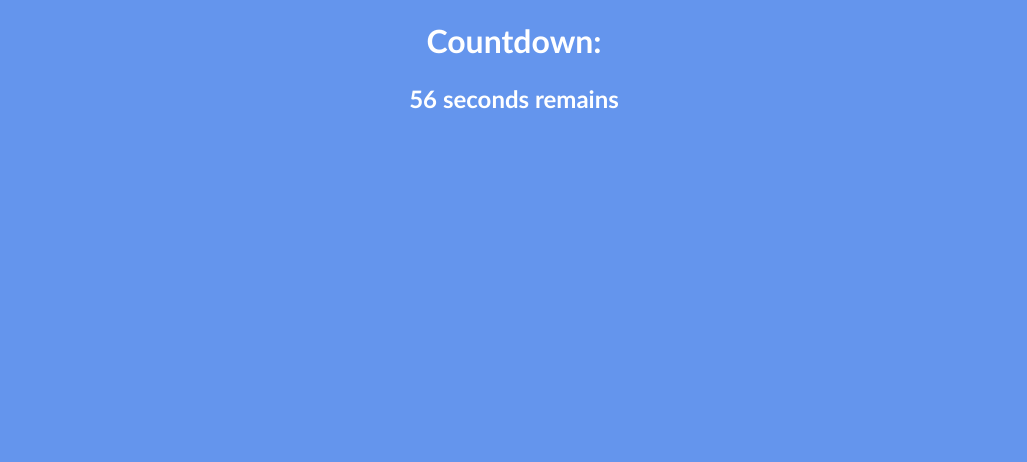
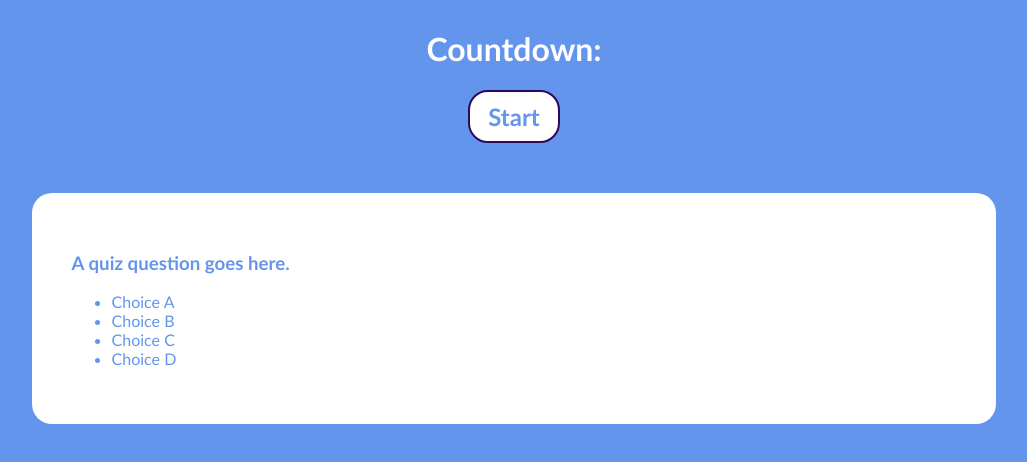
Before and after one commit to veronika-pomy/Timed-Coding-Quiz, a plain HTML site: page index.html in a window 1280 px wide. Shown: the whole page, without its empty margins (126-1153 px from the left). Drawn offline with Linux system fonts and the light colour scheme.

Commit message:
added basic styling in css, added a div for timer and button and a div for the question in html, added eventlistener to button to start timer in js

```diff
--- a/assets/index.js
+++ b/assets/index.js
@@ -1,8 +1,14 @@
-let startSecondsEl = 60; // start timer at 60 seconds
-const countDownEl = document.querySelector("#count-down"); // targeting html tag displaying countdown
-
-// function to update the counter
-function countDownSeconds () {
+// start timer at 60 seconds
+let startSecondsEl = 60;
+// selecting html tag displaying countdown
+const countDownEl = document.querySelector("#count-down");
+// selecting button el
+const buttonEl = document.querySelector("#start-button");
+// Event listener to start countdown when the button "start" is clicked
+// Includes set interval method and a funcion that increments seconds
+// Fix that when the button is clicked twice the timer goes faster
+buttonEl.addEventListener("click", function () {
+    setInterval ( function (){
         if (startSecondsEl >= 0) {
             let secondsRemains = startSecondsEl;
             startSecondsEl--; // decreasing time
@@ -10,9 +16,5 @@ function countDownSeconds () {
         } else {
             countDownEl.textContent = `Time's up!`;
         }
-}
-
-// calling the function to update counter every millisecond
-setInterval(countDownSeconds, 1000);
-
-// next put in an event listener to start when the button start is clicked
+    },1000);
+});
--- a/assets/style.css
+++ b/assets/style.css
@@ -1,14 +1,54 @@
 /* @import url('https://fonts.googleapis.com/css?family=Tangerine|Inconsolata|Droid+Sans');
  */
 
+ /* TO FIX: THE SHIFTING OF THE DIV WHEN THE BUTTON IS CLICKED AND TXT APPEARS; dont like the moving of the button when the border dissapears */
+
+/* set repeating variables */
+:root {
+    --dark: cornflowerblue;
+    --edge: rgb(46, 8, 90);
+    --light: white;
+    --write: 'Gill Sans', 'Gill Sans MT', Calibri, 'Trebuchet MS', sans-serif;
+}
+/* general style for page */
 body {
-    background-color: cornflowerblue;
+    background-color: var(--dark);
+    font-family: var(--write);
+    color: var(--light);
+    display: flex;
+    flex-direction: column;
+    align-items: center;
+    gap: 50px;
+}
+.count-down {
+    font-weight: bold;
+    font-size: 1em;
     text-align: center;
-    font-family: 'Gill Sans', 'Gill Sans MT', Calibri, 'Trebuchet MS', sans-serif;
-    color: white;
+    width: 70%;
 }
-
-#count-down {
+/* style the "start" button */
+#start-button {
+    font-family: var(--write);
+    background-color: var(--light);
+    color: var(--dark);
     font-weight: bold;
     font-size: 1.5em;
+    padding: 10px 18px;
+    border-radius: 20px;
+    border: 2px solid var(--edge);
 }
+/* use pseudo classes to add style to the "start" button */
+#start-button:hover {
+    border: none;
+}
+#start-button:active {
+    border: 2px solid var(--edge);
+}
+/* style div containing mult choice questions */
+.quiz {
+    background-color: var(--light);
+    color: var(--dark);
+    padding: 40px;
+    border-radius: 20px;
+    width: 70%;
+}
--- a/index.html
+++ b/index.html
@@ -4,12 +4,24 @@
     <meta charset="UTF-8">
     <meta http-equiv="X-UA-Compatible" content="IE=edge">
     <meta name="viewport" content="width=device-width, initial-scale=1.0">
-    <title>Countdown Timer</title>
+    <title>Take Coding Quiz</title>
     <link rel="stylesheet" type="text/css" href="./assets/style.css">
 </head>
 <body>
-    <h1>Countdown:</h1>
-    <p id="count-down"></p>
+    <div class="count-down">
+        <h1>Countdown:</h1>
+        <p id="count-down"></p>
+        <button id="start-button">Start</button>
+    </div>
+    <div class="quiz" >
+        <h3 id="question">A quiz question goes here.</h3>
+        <ul>
+            <li id="choice-a">Choice A</li>
+            <li id="choice-b">Choice B</li>
+            <li id="choice-c">Choice C</li>
+            <li id="choice-d">Choice D</li>
+        </ul>
+    </div>
     <script src="./assets/index.js"></script>
 </body>
 </html>
```
Also changed, not shown: 1 other file. Lines whose indentation alone changed are shown as unchanged.
